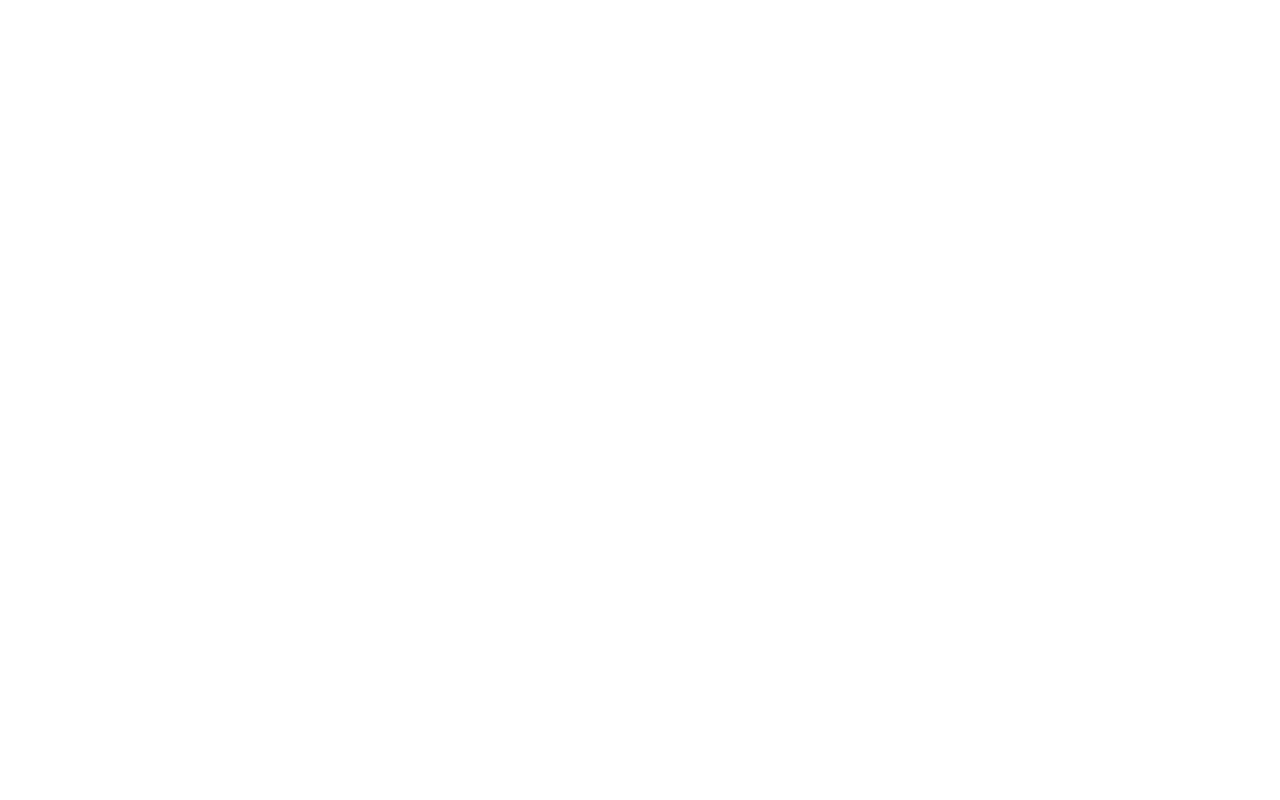
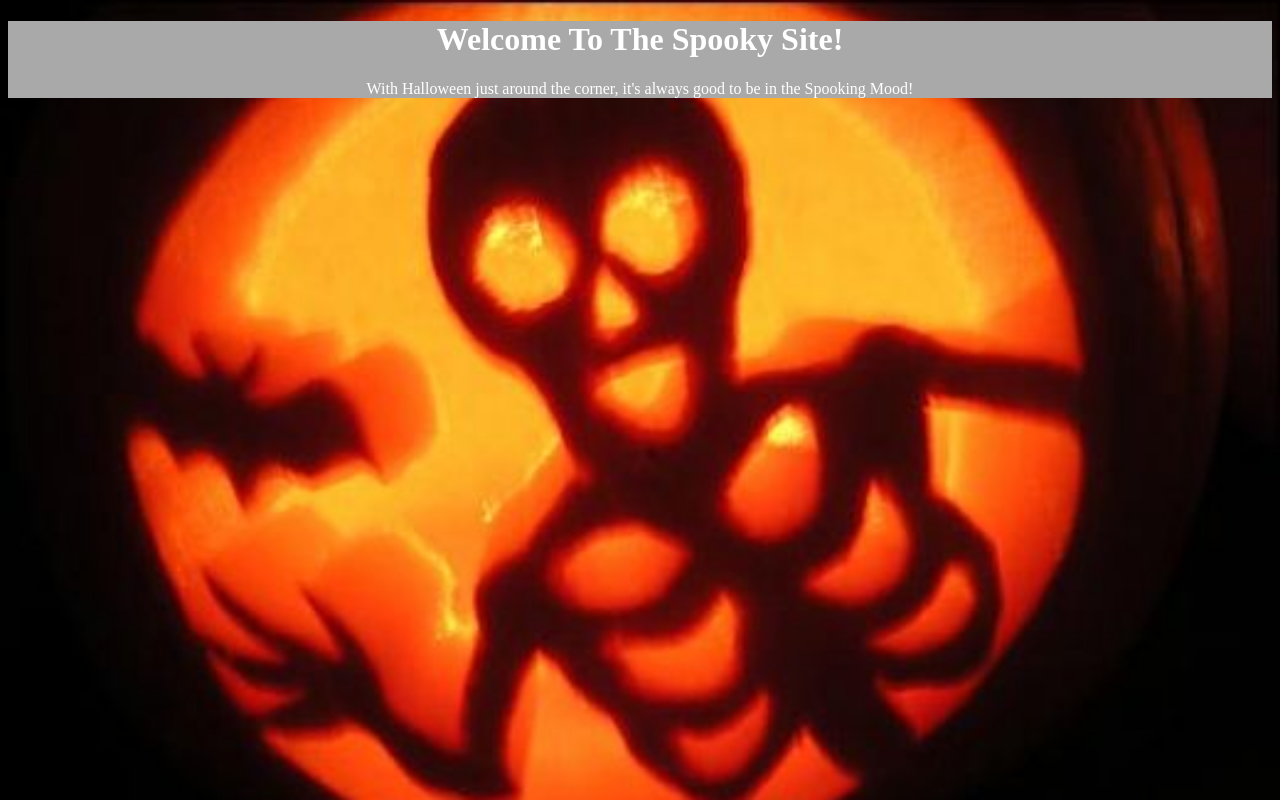
Before and after one commit to lucl310/spooktacular, a plain HTML site: page index.html in a window 1280 px wide. Drawn offline with Linux system fonts and the light colour scheme.

Commit message:
added background and started parallax class

```diff
--- a/css/styles.css
+++ b/css/styles.css
@@ -0,0 +1,10 @@
+body{
+	background-image: url(../assets/carvedArt.jpg);
+	background-repeat: no-repeat;
+	background-size: cover;
+	color: white;
+	text-align: center;
+}
+.parallax{
+	background-color: darkgray;
+}
--- a/index.html
+++ b/index.html
@@ -1,10 +1,18 @@
 <!DOCTYPE html>
 <html>
 <head>
+	<link rel="stylesheet" type="text/css" href="css/styles.css">
 	<link rel="icon" type="favcon.ico" href="assets/pumpkin.png">
 	<title> Spooky Time </title>
 </head>
 <body>
 
+	<div class="parallax" id="headWrapper">
+		<h1> Welcome To The Spooky Site! </h1>
+		<p></p>
+		<p> With Halloween just around the corner, it's always good to be in the Spooking Mood! </p>
+	</div>
+	<div></div>
+
 </body>
 </html>
```
Also changed, not shown: assets/carvedArt.jpg (added).
